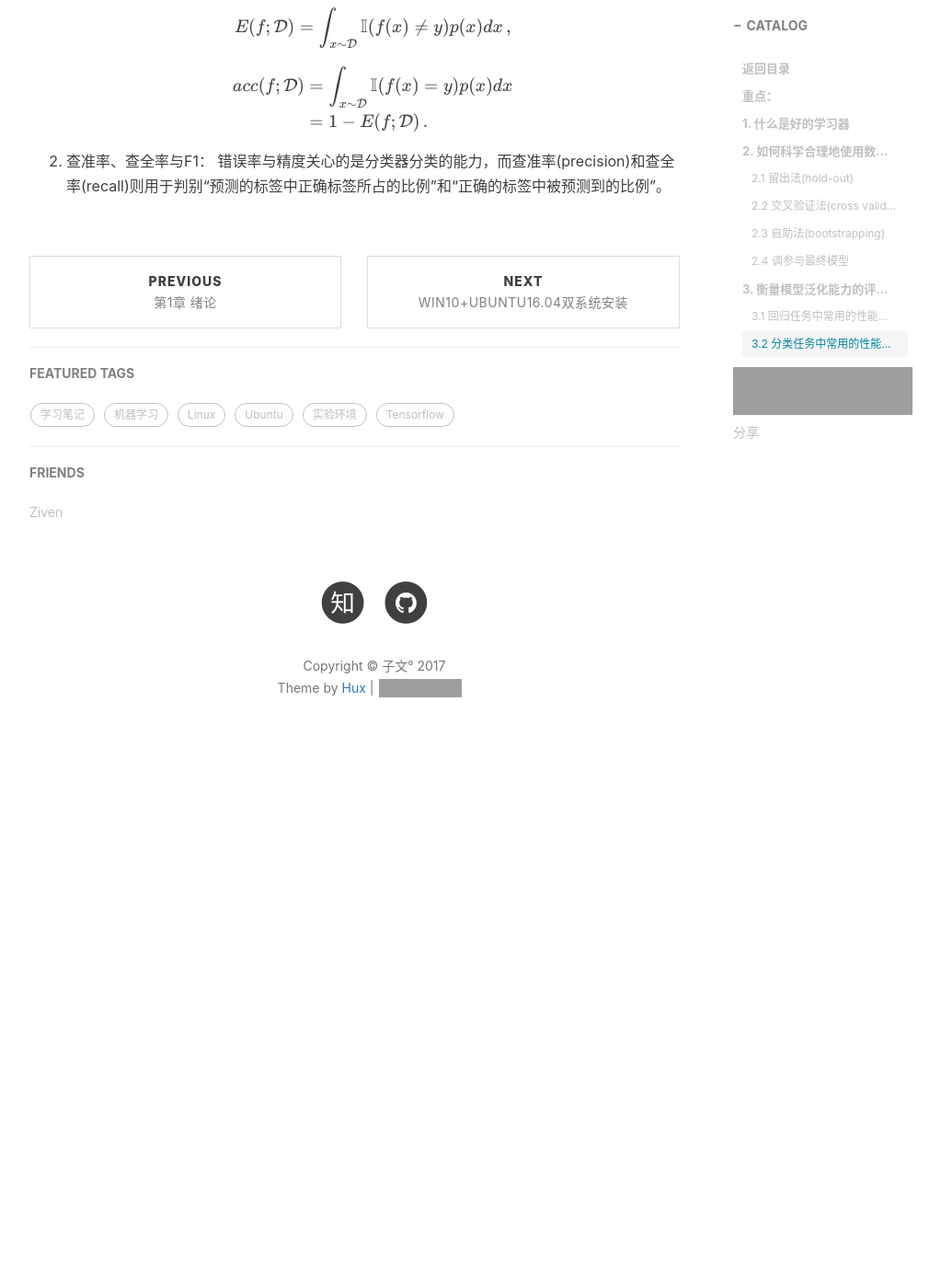
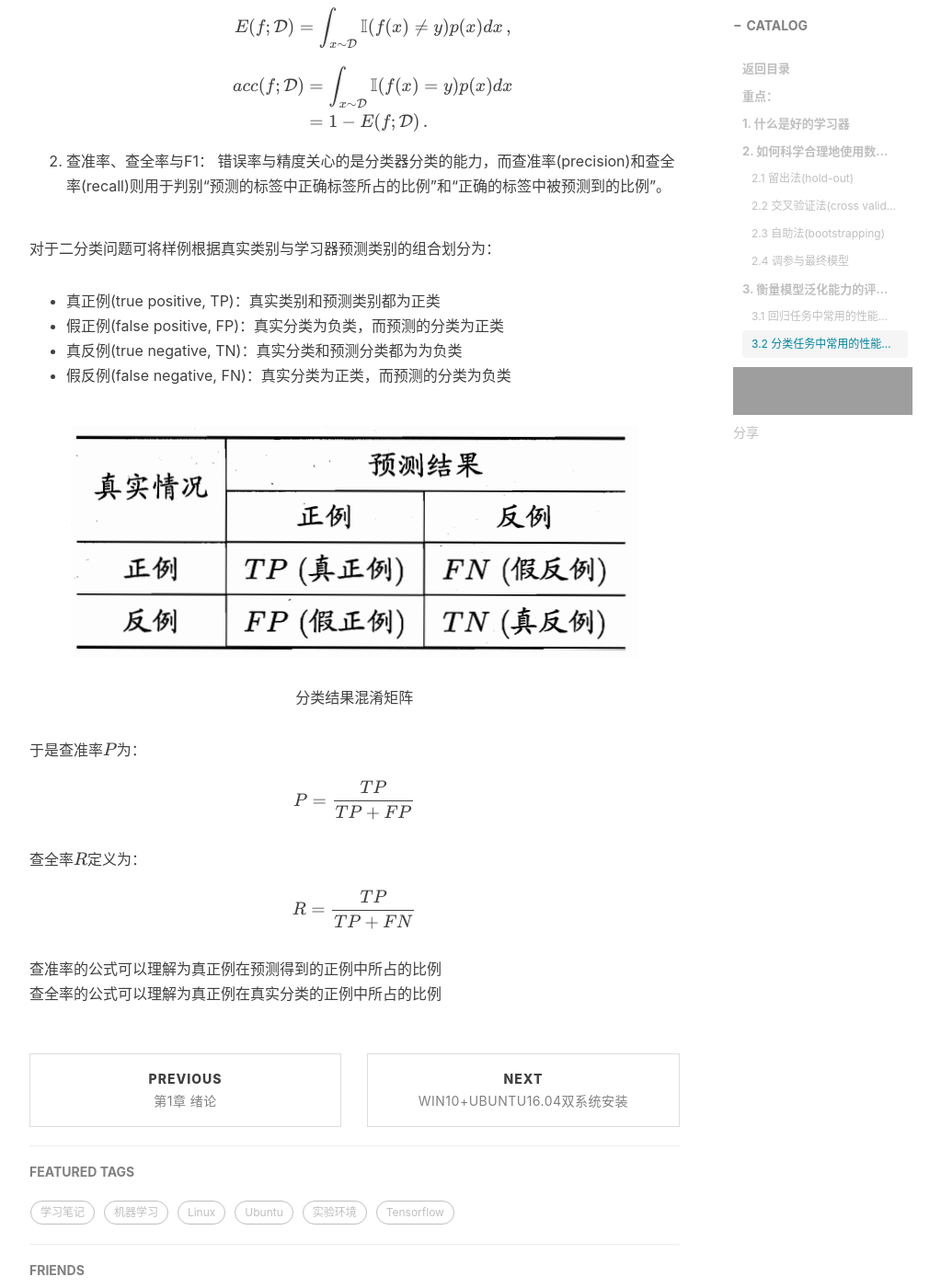
Before and after one commit to zivenyang/zivenyang.github.io, a Jekyll site: the page built from _posts/zzh-mathine-learning/2017-07-21-zzh-ml-chapter-2.markdown, in a window 1280 px wide and 1400 px high, scrolled down 5442 px, cut to the strip 0-1400 px from the top of the window. Shown: the whole strip at 92% size, without its empty margins (233-1256 px from the left). Built offline with Jekyll 4.4.1, drawn with Linux system fonts in a browser that asks for light colours; nearby versions of some CDN libraries; formulas are drawn with MathJax 3; comment, search, counter and statistics services are not loaded; before the commit the page ends 6294 px from its top, so only the background shows below that; grey boxes are pictures that could not be loaded.

Commit message:
update zzh-ch2

```diff
--- a/_posts/zzh-mathine-learning/2017-07-21-zzh-ml-chapter-2.markdown
+++ b/_posts/zzh-mathine-learning/2017-07-21-zzh-ml-chapter-2.markdown
@@ -153,3 +153,28 @@ tags:
 
 2. 查准率、查全率与F1：
 错误率与精度关心的是分类器分类的能力，而查准率(precision)和查全率(recall)则用于判别“预测的标签中正确标签所占的比例”和“正确的标签中被预测到的比例”。
+
+对于二分类问题可将样例根据真实类别与学习器预测类别的组合划分为：
+* 真正例(true positive, TP)：真实类别和预测类别都为正类
+* 假正例(false positive, FP)：真实分类为负类，而预测的分类为正类
+* 真反例(true negative, TN)：真实分类和预测分类都为为负类
+* 假反例(false negative, FN)：真实分类为正类，而预测的分类为负类
+
+
+![分类结果混淆矩阵](/img/in-post/zzh-machine-learning/ch2/confusion_matrix.png)
+<center>
+分类结果混淆矩阵
+</center>
+
+于是查准率\\(P\\)为：
+\\[
+P = \frac{TP}{TP+FP}
+\\]
+
+查全率\\(R\\)定义为：
+\\[
+R = \frac{TP}{TP+FN}
+\\]
+
+查准率的公式可以理解为真正例在预测得到的正例中所占的比例
+查全率的公式可以理解为真正例在真实分类的正例中所占的比例
```
Also changed, not shown: img/in-post/zzh-machine-learning/ch2/confusion_matrix.png (added).
